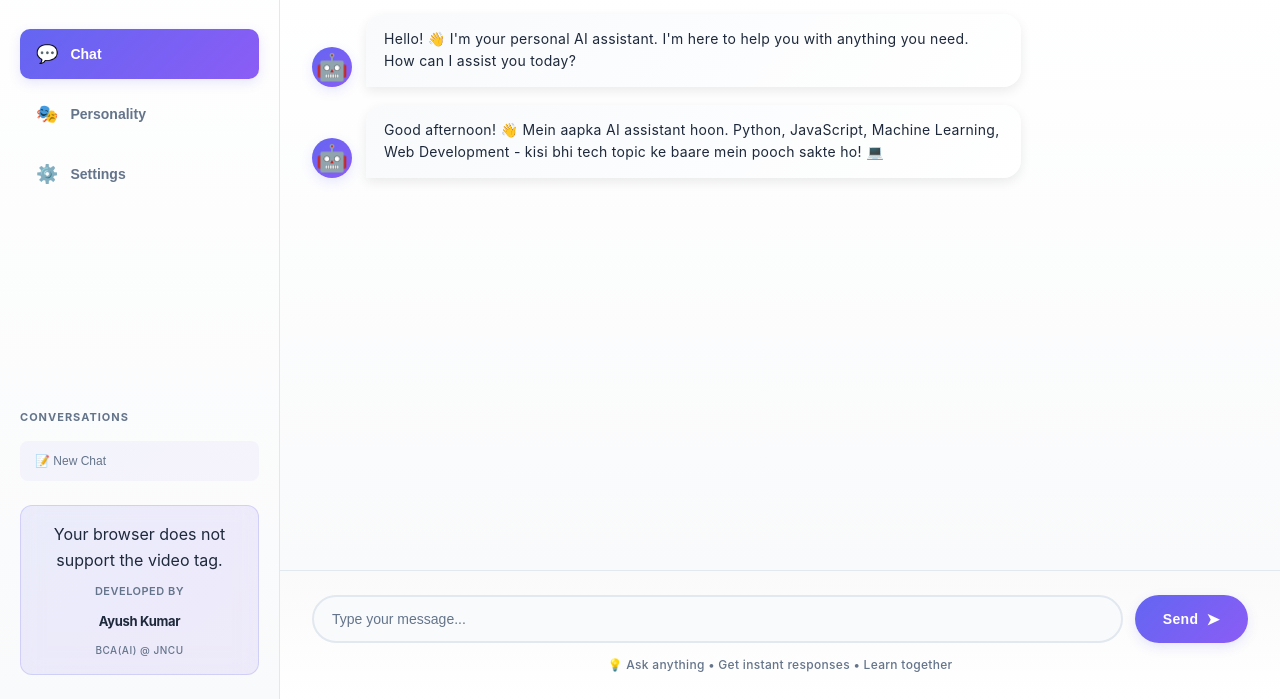
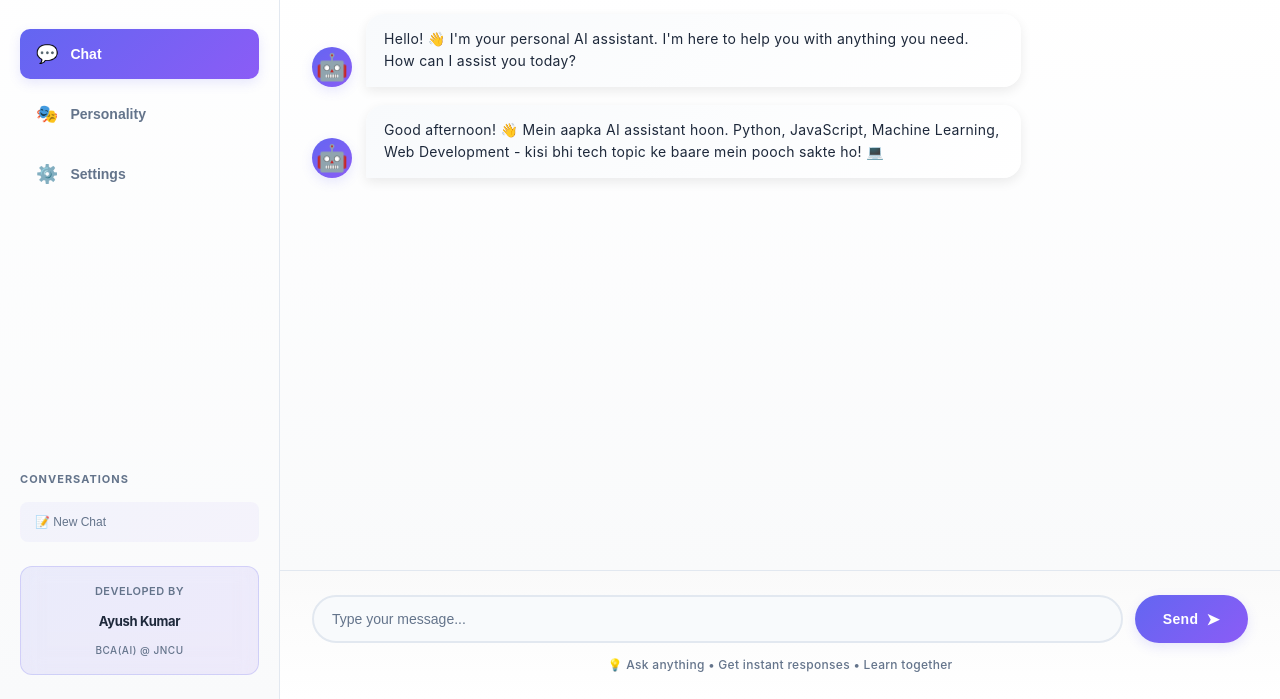
Before and after one commit to ayushk19024/chatbot, a plain HTML site: page index.html in a window 1280 px wide. Shown: the part 127-826 px from the top of the page. Drawn offline with Linux system fonts and the light colour scheme; no server answers.

Commit message:
Fix HTML formatting and structure

```diff
--- a/index.html
+++ b/index.html
@@ -41,8 +41,7 @@
 
             <div class="credits-section">
 
-                    Your browser does not support the video tag.
-                </video>
+
                 <p class="credits-text">Developed by</p>
                 <p class="credits-name">Ayush Kumar</p>
                 <p class="credits-subtext">BCA(AI) @ JNCU</p>
```
